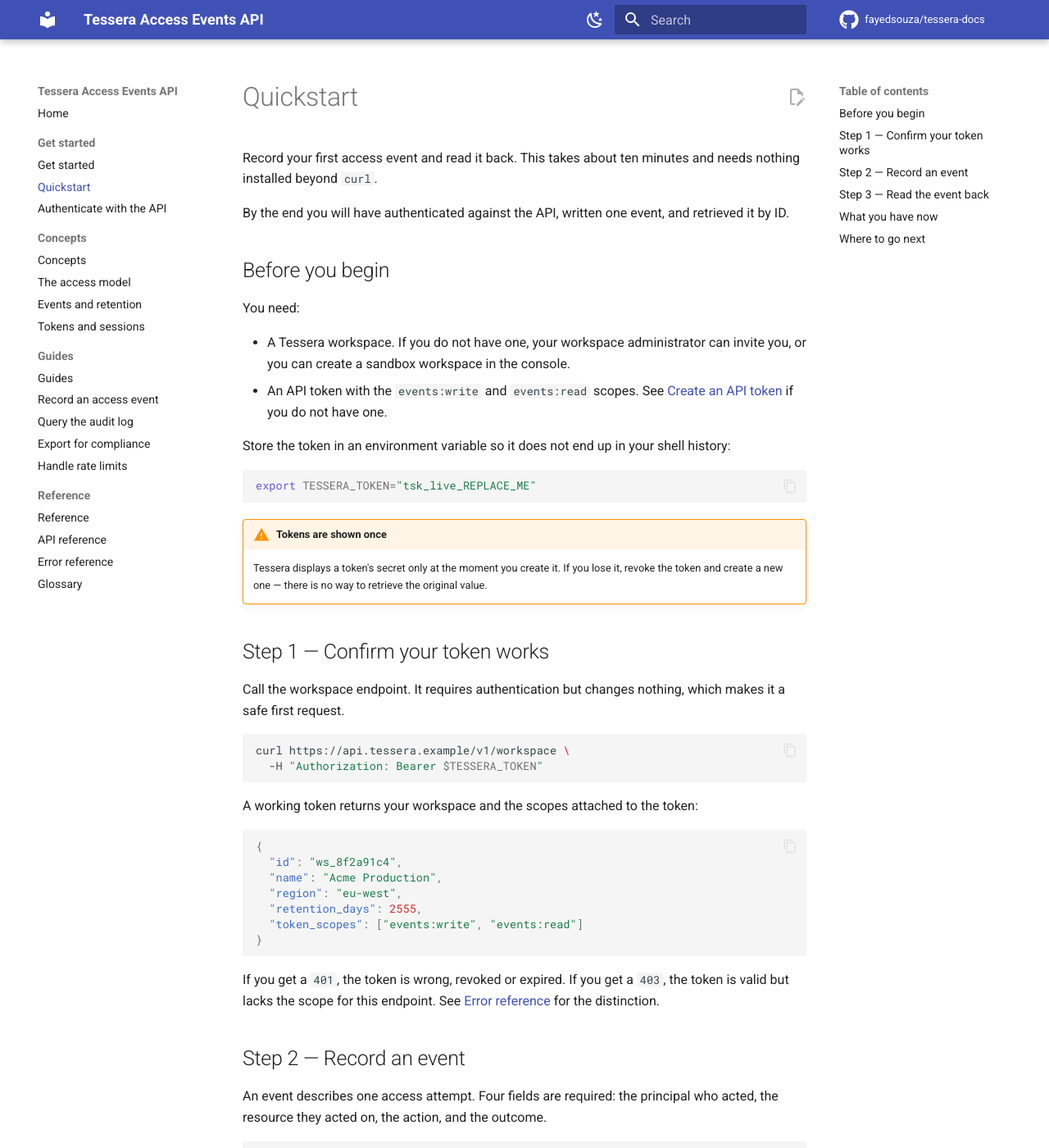
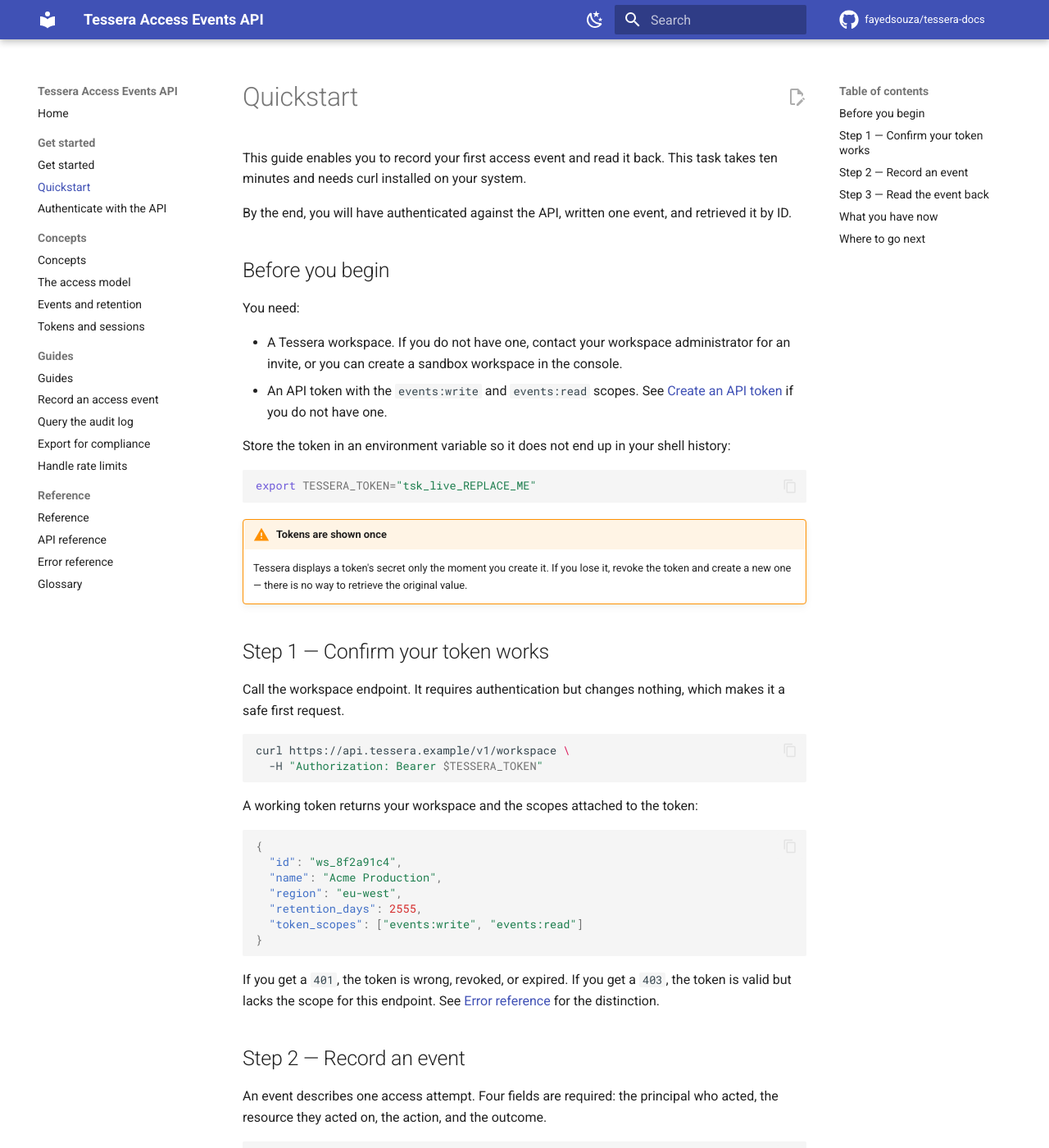
Before and after one commit to fayedsouza/tessera-docs, an MkDocs documentation site: the page built from docs/get-started/quickstart.md, in a window 1280 px wide and 1400 px high. Shown: the whole window at 82% size. Built offline with MkDocs 1.6.1 and Material for MkDocs 9.7.7, drawn with Linux system fonts in a browser that asks for light colours; comment, search, counter and statistics services are not loaded; some of the changed text lies outside the part shown.

Commit message:
Added a Related section to Quickstart as per STYLE.md
Added a Related section to Quickstart as per STYLE.md

````diff
--- a/docs/get-started/quickstart.md
+++ b/docs/get-started/quickstart.md
@@ -1,17 +1,16 @@
 # Quickstart
 
-Record your first access event and read it back. This takes about ten minutes and needs
-nothing installed beyond `curl`.
+This guide enables you to record your first access event and read it back. This task takes ten minutes and needs curl
+installed on your system.
 
-By the end you will have authenticated against the API, written one event, and retrieved
+By the end, you will have authenticated against the API, written one event, and retrieved
 it by ID.
 
 ## Before you begin
 
 You need:
 
-- A Tessera workspace. If you do not have one, your workspace administrator can invite
-  you, or you can create a sandbox workspace in the console.
+- A Tessera workspace. If you do not have one, contact your workspace administrator for an invite, or you can create a sandbox workspace in the console.
 - An API token with the `events:write` and `events:read` scopes. See
   [Create an API token](authentication.md#create-an-api-token) if you do not have one.
 
@@ -22,7 +21,7 @@ export TESSERA_TOKEN="tsk_live_REPLACE_ME"
 ```
 
 !!! warning "Tokens are shown once"
-    Tessera displays a token's secret only at the moment you create it. If you lose it,
+    Tessera displays a token's secret only the moment you create it. If you lose it,
     revoke the token and create a new one — there is no way to retrieve the original
     value.
 
@@ -48,7 +47,7 @@ A working token returns your workspace and the scopes attached to the token:
 }
 ```
 
-If you get a `401`, the token is wrong, revoked or expired. If you get a `403`, the token
+If you get a `401`, the token is wrong, revoked, or expired. If you get a `403`, the token
 is valid but lacks the scope for this endpoint. See
 [Error reference](../reference/errors.md) for the distinction.
 
@@ -154,3 +153,10 @@ One event in an append-only log, retrievable by ID, that no one can quietly alte
   you have more than one event.
 - [Handle rate limits](../guides/handle-rate-limits.md) — read this before you write a
   bulk import.
+
+  ## Related
+
+- [Authentication](authentication.md) — how the token used above is issued and refreshed.
+- [The access model](../concepts/access-model.md) — the principals, resources and events this Quickstart touched.
+- [Record an access event](../guides/record-an-access-event.md) — the full task, beyond the single example here.
+- [Query the audit log](../guides/query-the-audit-log.md) — filtering and paging once you have more than one event.
````
